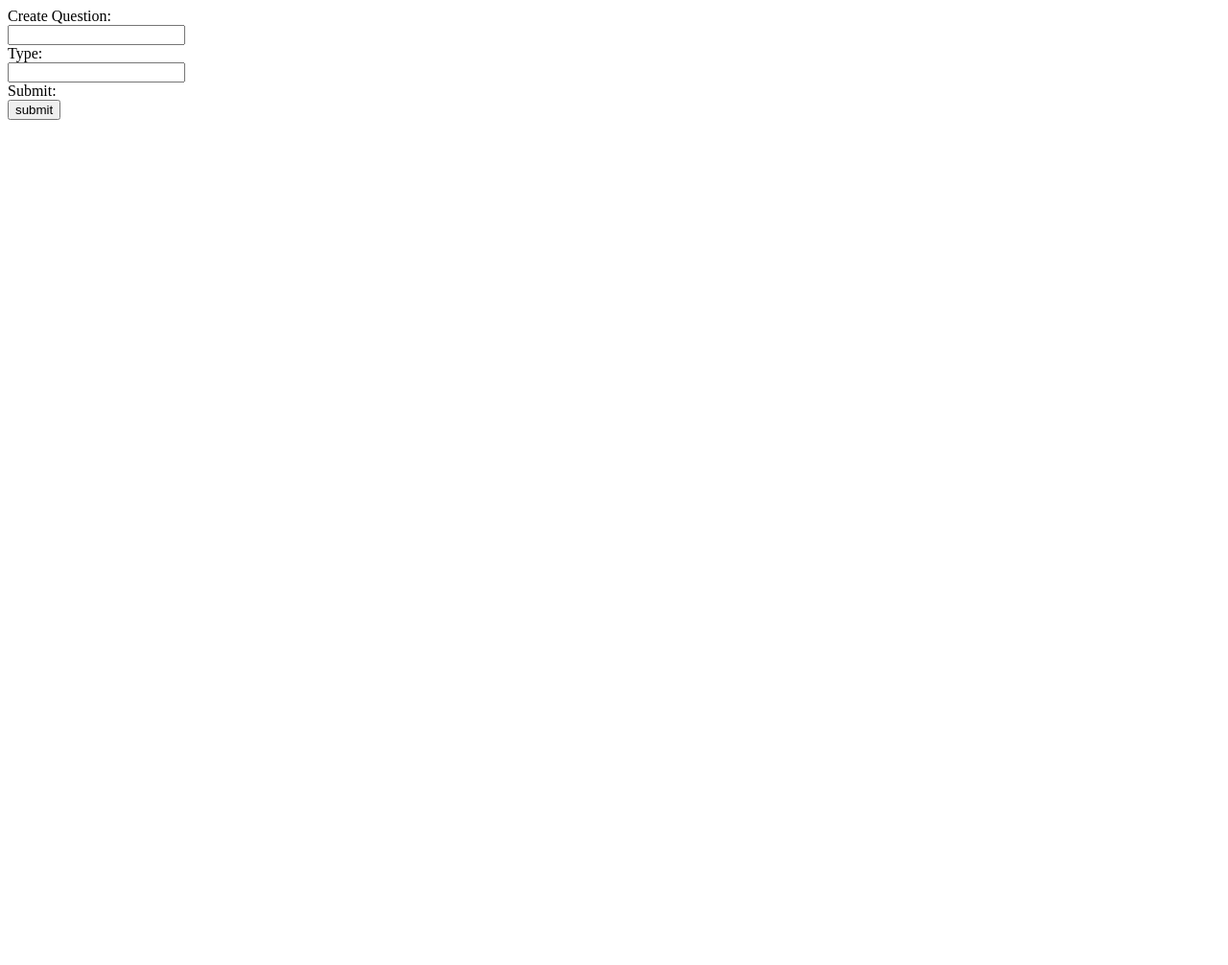
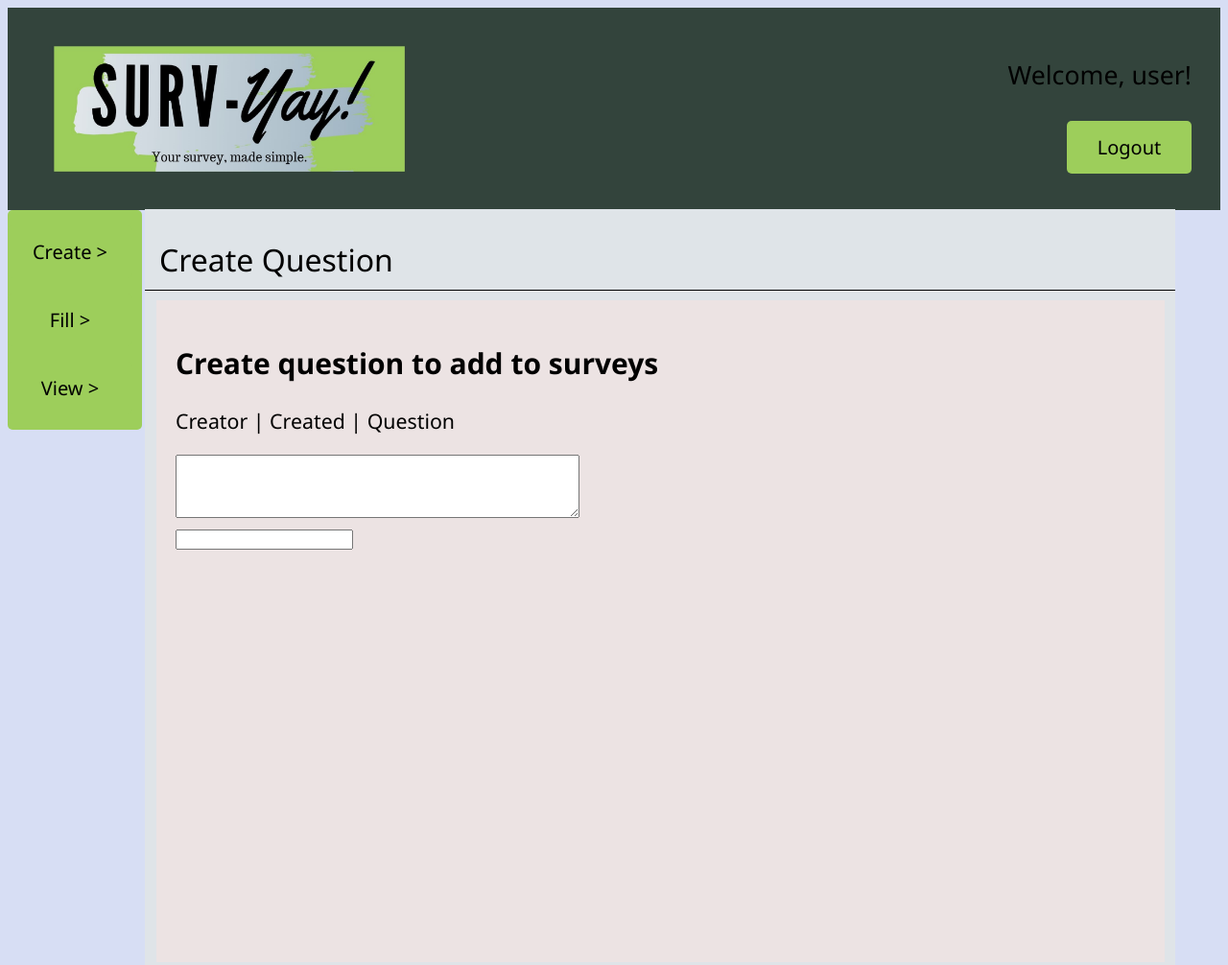
Before and after one commit to victoria-cameron/UpInTheGunks, a plain HTML site: page hannahsFolder/create_question.html in a window 1280 px wide. Shown: the whole page at 96% size. Before the commit the page ends 800 px from the top, so only its background shows below. Drawn offline with Linux system fonts and the light colour scheme.

Commit message:
new updates to create question

```diff
--- a/hannahsFolder/create_question.html
+++ b/hannahsFolder/create_question.html
@@ -1,26 +1,42 @@
-<div id = "createQ" action = "create_question.js">
-    <div class = "div-group">
-        Create Question: <br>
-        <input type = "question" class = "div-group" id = "question"><br>
-        Type: <br>
-        <input type = "type" class = "div-group" id = "questionType"><br>
-        Submit: <br>
-        <input type = "button" value = "submit" id = "submit" onClick = "createQuestion()"><br>
-    </div>
-    <script>
-        function createQuestion(q, qt){
-            var quest = q.value.length;
-            if(quest == 0){
-                alert("Empty question not valid");
-            }else{
-                var question = document.getElementById("createQ");
-            }
-            var questionT = qt.value.length;
-            if(questionT == 0){
-                alert("Empty question type not valid");
-            }else{
-                var questionType = document.getElementById("createQ");
-            }
-        }
-    </script>
-</div>
+<!DOCTYPE html>
+<html lang = "en">
+<body>
+    <head>
+        <title> Create a Question</title>
+        <script src = "create_question.js"></script>
+        <meta charset = "utf-8">
+        <meta name = "viewport" content = "width=device-width, initial-scale = 1">
+        <link rel = "stylesheet" href = "gunks.css"/>
+    </head>
+    <body>
+        <div class = "header">
+            <a href = "index.html">
+                <img src = "SurvyaySmallLogo.jpg" alt = "SurvYay">
+            </a>
+            <h2>Welcome, user!</h2>
+            <button type = "button"> Logout</button>
+        </div>
+
+        <div class="sidenav">
+            <button type="button" id="create">Create ></button>
+            <button type="button" id="fill">Fill ></button>
+            <button type="button" id="view">View ></button>
+        </div>
+
+        <div class = "index">
+            <h1>Create Question</h1>
+        </div>
+
+        <div class = "file">
+            <h2>Create question to add to surveys</h2>
+            <div id = "bar">
+                <h3>Creator | Created | Question </h3>
+            </div>
+            <textarea rows = "4" cols = "50">
+            </textarea>
+            <br>
+            <input type = "text" name = "type"><br>
+        </div>
+    </body>
+</body>
+</html>
--- a/hannahsFolder/create_question.js
+++ b/hannahsFolder/create_question.js
@@ -1,3 +1,14 @@
 function createQuestion(){
-
+    var quest = q.value.length;
+    if(quest == 0){
+        alert("Empty question not valid");
+    }else{
+        var question = document.getElementById("createQ");
+    }
+    var questionT = qt.value.length;
+    if(questionT == 0){
+        alert("Empty question type not valid");
+    }else{
+        var questionType = document.getElementById("createQ");
+    }
 }
--- a/hannahsFolder/gunks.css
+++ b/hannahsFolder/gunks.css
@@ -1,17 +1,27 @@
-header {
-  background-color: rgb(26, 44, 27);
+.header { /*made it into a container to make lives easier*/
+  background-color: #33443C;
   padding: 30px;
   text-align: right;
   font-size: 35px;
   color: white;
+  font-family: 'Segoe UI', Tahoma, Geneva, Verdana, sans-serif;
 }
 
+.header img { /*this is for the logo*/
+  float: left;
+  width: 400px;
+  height: 150px;
+}
+
+/*Outer wrapper*/
 body {
-  background: #D2D2DC url(distrib/images/linen.png) repeat;
-  font-family: Helvetica, Verdana, Arial, sans-serif;
+  background: #D7DEF4;
+  font-family: 'Segoe UI', Tahoma, Geneva, Verdana, sans-serif;
   font-size: 12pt;
   font-weight: normal;
   font-style: normal;
+  z-index: 0;
+  position: relative;
 }
 
 h1 {
@@ -19,50 +29,62 @@ h1 {
   font-size: 24pt;
   font-weight: normal;
   font-style: normal;
+  padding: 10px 15px;
   border-bottom: 1px solid black;
 }
 
-h2 {
+.header h2 { /*the welcome user part so no regular h2*/
   color: black;
+  position: relative;
   font-size: 20pt;
   font-weight: normal;
   font-style: normal;
 }
 
 h3 {
-  font-family: Helvetica, Verdana, Arial, sans-serif;
+  font-family: 'Segoe UI', Tahoma, Geneva, Verdana, sans-serif;
   font-size: 16pt;
   font-weight: normal;
   font-style: normal;
 }
 
-#display {
-  background-color:#DFDBC3;
-  border: 2px solid red;
-  cursor: default;
+.header button { /*the logout button*/
+  font-family:'Segoe UI', Tahoma, Geneva, Verdana, sans-serif;
+  background-color: #9DCE5B;
+  color: black;
+  padding: 14px 20px;
+  margin: 8px 0;
+  border: none;
+  cursor: pointer;
+  width: 130px;
+  border-radius: 5px;
+  font-size: 15pt;
 }
 
-.normal_button {
-  width: 100px;
+button { /*had to make another one since I kept breaking it*/
+  font-family:'Segoe UI', Tahoma, Geneva, Verdana, sans-serif;
+  background-color: #9DCE5B;
+  color: black;
+  padding: 14px 20px;
+  margin: 8px 0;
+  border: none;
+  cursor: pointer;
+  width: 130px;
+  border-radius: 5px;
+  font-size: 15pt;
 }
-
-/*.footerText {
-  color: black;
-  font-family: Arial, Helvetica, sans-serif;
-  font-size: 8pt;
-  text-align: center;
-}*/
 
 /* Creates two columns/boxes that float next to each other */
 .sidenav {
-  width: 130px;
-  position: fixed;
-  z-index: 1;
-  top: 143px;
+  float:left;
+  width: 140px;
+  /*position: fixed;*/
+  top: 350px;
   left: 10px;
-  background: rgb(77, 235, 62);
+  background: #9DCE5B;
   overflow-x: hidden;
   padding: 8px 0;
+  border-radius: 5px;
 }
 
 .sidenav a {
@@ -73,12 +95,48 @@ h3 {
   display: block;
 }
 
+/*Middle wrapper*/
 .index {
-  padding-left: 150px;
+  position: absolute;
+  z-index: 1;
+  background-color: #DFE4E8;
+  left: 143px;
   width: 85%;
   height: 800px;
+  top: 210px;
   font-size: 20px;
-  background-color: #DFDBC3;
+  font-family: 'Segoe UI', Tahoma, Geneva, Verdana, sans-serif;
+  float: right;
+}
+
+/*Top wrapper*/
+.file {
+  position: absolute;
+  z-index: 2;
+  background-color: #ECE3E3;
+  left: 155px;
+  width: 80%;
+  height: 650px;
+  top: 305px;
+  font-size: 20px;
+  font-family: 'Segoe UI', Tahoma, Geneva, Verdana, sans-serif;
+  padding: 20px;
+}
+
+.viewButton {
+  display: inline-block;
+  width: 250px;
+  border: 1px solid lightblue;
+  background: #A2B8C5;
+  overflow-x: hidden;
+  padding: 25px 50px;
+  border-radius: 5px;
+  text-align: center;
+  text-decoration: none;
+  font-size: 25px;
+  color: black;
+  margin: 50px 55px;
+  cursor: pointer;
 }
 
 /* Style the list inside the menu */
```
Also changed, not shown: hannahsFolder/create_survey.html (+3 -12 lines), hannahsFolder/create_survey.js (+35 -4 lines), hannahsFolder/SurvyaySmallLogo.jpg (added).
